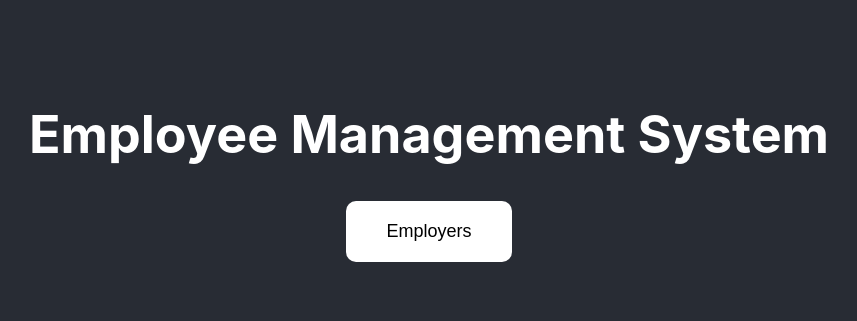
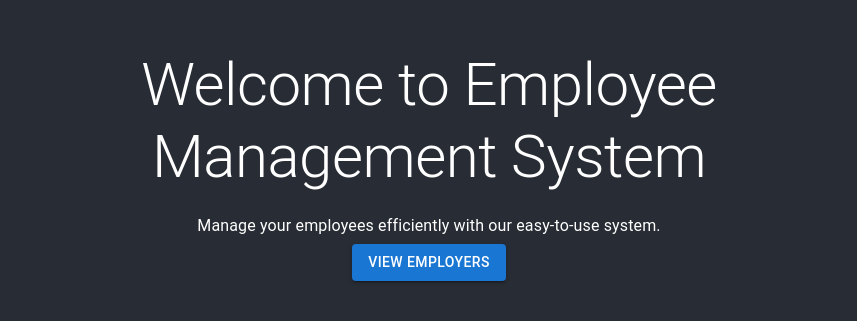
Before and after one commit to BhathiyaPrasad/Employee-Management-System, a React (Create React App) app: page / in a window 1280 px wide. Shown: the part 235-556 px from the top of the page, without its empty margins (211-1068 px from the left). Built offline with nearby package versions, Linux system fonts and the light colour scheme.

Commit message:
styling landing page

```diff
--- a/src/App.js
+++ b/src/App.js
@@ -1,15 +1,24 @@
 import { useNavigate } from 'react-router-dom';
+import { Button, Container, Typography } from '@mui/material';
 import './App.css';
 
 function App() {
-
-   const navigate = useNavigate ();
+    const navigate = useNavigate();
 
     return (
         <div className="App">
             <header className="App-header">
-       <h1>Employee Management System</h1>
-       <button className="employers-button" onClick={() => navigate('/employer')}>Employers</button>
+                <Container maxWidth="md">
+                    <Typography variant="h2" component="h1" gutterBottom>
+                        Welcome to Employee Management System
+                    </Typography>
+                    <Typography variant="body1" gutterBottom>
+                        Manage your employees efficiently with our easy-to-use system.
+                    </Typography>
+                    <Button variant="contained" color="primary" onClick={() => navigate('/employer')}>
+                        View Employers
+                    </Button>
+                </Container>
             </header>
         </div>
     );
```
Lines whose indentation alone changed are shown as unchanged.
